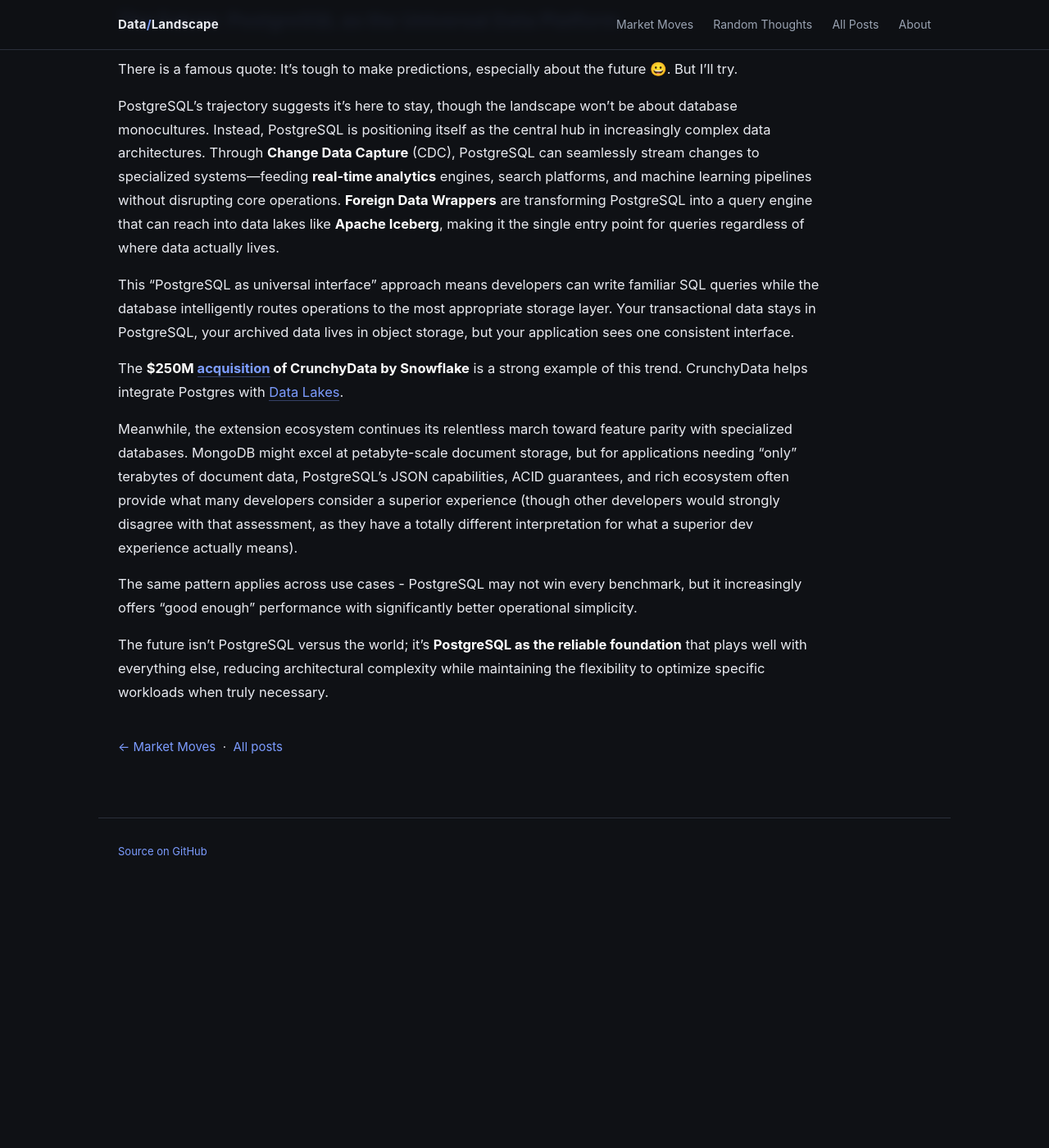
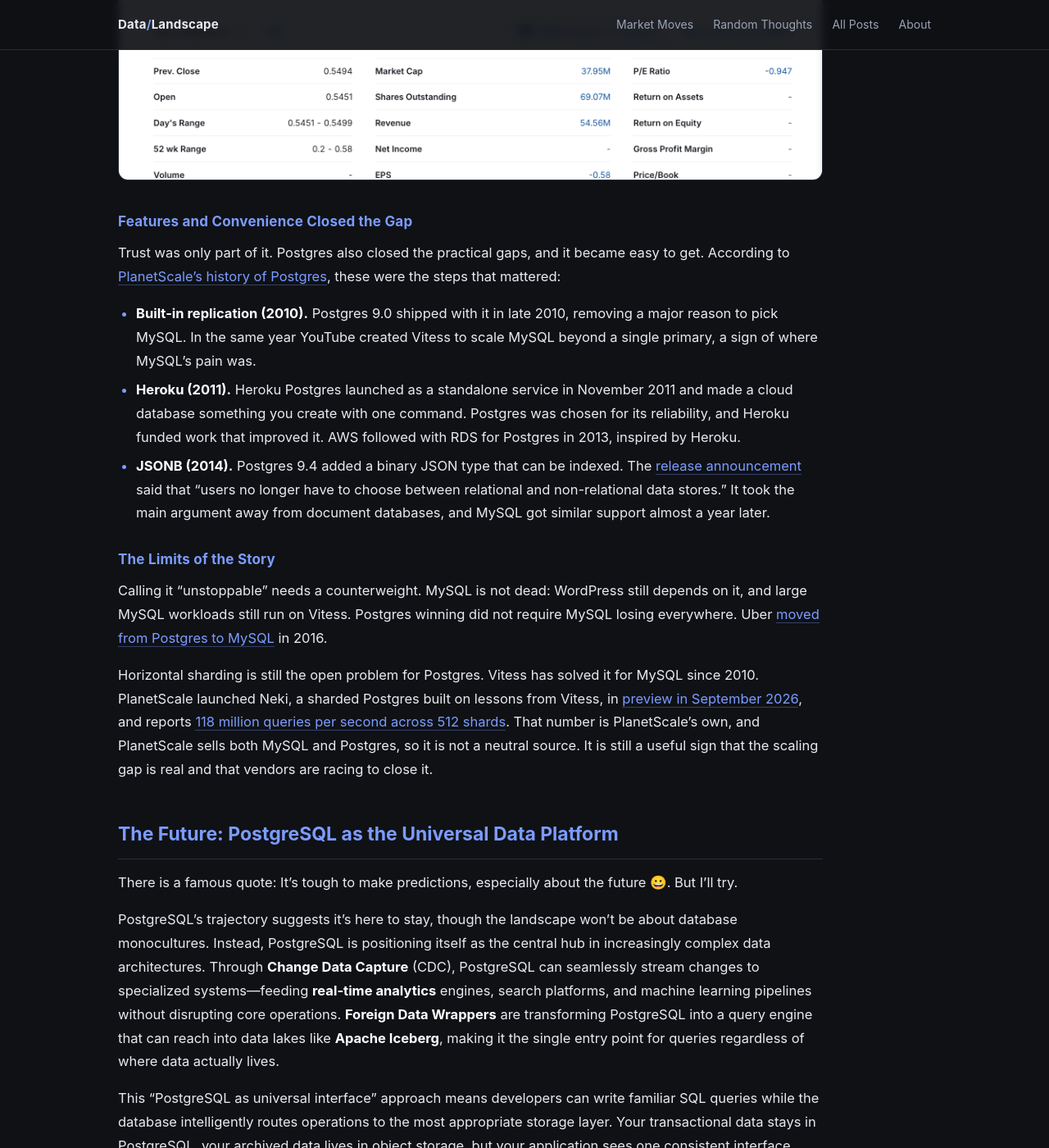
Before and after one commit to itayb-dt/data_landscape, a Jekyll site: the page built from blog_posts/random/014_RND_unstoppable_rise_of_postgresql.md, in a window 1280 px wide and 1400 px high, scrolled down 4323 px. Shown: the whole window at 82% size. Built offline with Jekyll 4.4.1, drawn with Linux system fonts in a browser that asks for light colours; before the commit the page ends 5421 px from its top, so only the background shows below that; some of the changed text lies outside the part shown.

Commit message:
Postgres article: fix stale facts, add adoption data, history and limits; show dates on Random Thoughts posts
Co-Authored-By: Claude Sonnet 5.5 <noreply@anthropic.com>

```diff
--- a/blog_posts/random/014_RND_unstoppable_rise_of_postgresql.md
+++ b/blog_posts/random/014_RND_unstoppable_rise_of_postgresql.md
@@ -1,21 +1,25 @@
 ---
 title: "The unstoppable rise of PostgreSQL"
 show_title: true
+published: 2026-10-28
 ---
-*Originally published on Substack on August 9, 2025: [The Unstoppable Rise of PostgreSQL](https://itaybraun.substack.com/p/the-unstoppable-rise-of-postgresql).*
-
 If you're building an application today, the question isn't if you should use a relational database, but which one. For a growing majority of developers, the answer is unequivocally PostgreSQL. Once considered a niche, academic database, PostgreSQL (or "PG") has surged to become the leading open-source relational database, leaving its rivals in the dust.
 
 ### A Strong Market Signal from the Database-as-a-Service Ecosystem
 How do we know PG is on top? Just follow the money. The ecosystem of companies providing PostgreSQL as a service (DBaaS) is exploding with investment and innovation, a phenomenon we don't see with any other database engine.
 
-- **[Neon](https://neon.com/)** built a cutting-edge serverless PostgreSQL platform and was [acquired](https://techcrunch.com/2025/05/14/databricks-to-buy-open-source-database-startup-neon-for-1b/) for a reported $1B by Databricks.
+- **[Neon](https://neon.com/)** built a cutting-edge serverless PostgreSQL platform and was [acquired](https://techcrunch.com/2025/05/14/databricks-to-buy-open-source-database-startup-neon-for-1b/) for a reported $1B by Databricks ([my analysis]({{ '/blog_posts/acq/015_ACQ_neon_by_databricks.html' | relative_url }})).
 - **[Crunchy Data](https://www.crunchydata.com/)**, a long-time enterprise PostgreSQL provider, was [acquired](https://techcrunch.com/2025/06/02/snowflake-to-acquire-database-startup-crunchy-data/) for a reported $250 million by Snowflake.
-- **[Supabase](https://supabase.com/)**, a Postgres development platform [raised $200M](https://techcrunch.com/2025/04/22/vibe-coding-helps-supabase-nab-200m-at-2b-valuation-just-seven-months-after-its-last-raise/) at staggering $2 billion valuation.
-- **PlanetScale**, a MySQL provider, recently announced it will now offer PostgreSQL, acknowledging overwhelming customer demand.
+- **[Supabase](https://supabase.com/)**, a Postgres development platform, [raised $200M](https://techcrunch.com/2025/04/22/vibe-coding-helps-supabase-nab-200m-at-2b-valuation-just-seven-months-after-its-last-raise/) at a $2 billion valuation in April 2025, then [$500M at $10.5 billion](https://www.orrick.com/en/News/2026/06/Supabase-Raises-500-Million-at-10-5-Billion-Valuation-to-Accelerate-Lead-in-Agentic-Infrastructure) in June 2026.
+- **PlanetScale**, long known for MySQL, announced PostgreSQL in July 2025 and made it [generally available](https://planetscale.com/blog/planetscale-for-postgres-is-generally-available) later that year, following customer demand.
 - **[TigerData](https://www.tigerdata.com/)** (AKA TimescaleDB) [raised $110M](https://www.tigerdata.com/blog/year-of-the-tiger-110-million-to-build-the-future-of-data-for-developers-worldwide) to build an analytics database based on Postgres.
 
 You simply don't see this level of venture-backed, high-growth activity around MySQL or any other open-source relational database. The market has spoken, and it's betting big on Postgres.
+
+### What Developers Say, and What Their Tools Pick
+Money is one signal. Usage is another. In the Stack Overflow Developer Survey, Postgres [passed MySQL in 2023](https://planetscale.com/blog/what-was-the-turning-point-for-postgres), 45.6% to 41.1% of all respondents, and in 2025 it had its [biggest one-year jump](https://survey.stackoverflow.co/2025/technology#1-databases), up 6.9 points. A survey measures stated preference, not what is actually running in production, so read it as a direction and not as a market share.
+
+There is a newer signal too. Preseason ranks the database choices made by LLMs: across [32,955 decisions](https://preseason.ai/rankings/devtools/database), Postgres is the preferred choice, with hosted services counted under the engine they run. I haven't verified how Preseason collects its data, but it matches what the agent platforms are building on.
 
 ### Understanding the Present Through the Past
 Analyzing PostgreSQL's current dominance is straightforward—the numbers don't lie. But understanding how we got here is the trickier and more interesting question. It's like a history lesson, tracing the convergence of technical innovation, licensing decisions, corporate missteps, and perfect timing that transformed an academic database into the foundation of modern applications. The present tells us what happened; the past tells us why.
@@ -66,6 +70,18 @@ Throughout this turmoil, the PostgreSQL project, with its stable, non-corporate,
 MariaDB Stock - It didn’t go well, unfortunately
 
 ![MariaDB stock price chart]({{ '/assets/images/mariadb-stock.png' | relative_url }})
+
+### Features and Convenience Closed the Gap
+Trust was only part of it. Postgres also closed the practical gaps, and it became easy to get. According to [PlanetScale's history of Postgres](https://planetscale.com/blog/what-was-the-turning-point-for-postgres), these were the steps that mattered:
+
+- **Built-in replication (2010).** Postgres 9.0 shipped with it in late 2010, removing a major reason to pick MySQL. In the same year YouTube created Vitess to scale MySQL beyond a single primary, a sign of where MySQL's pain was.
+- **Heroku (2011).** Heroku Postgres launched as a standalone service in November 2011 and made a cloud database something you create with one command. Postgres was chosen for its reliability, and Heroku funded work that improved it. AWS followed with RDS for Postgres in 2013, inspired by Heroku.
+- **JSONB (2014).** Postgres 9.4 added a binary JSON type that can be indexed. The [release announcement](https://www.postgresql.org/about/news/postgresql-94-increases-flexibility-scalability-and-performance-1557/) said that "users no longer have to choose between relational and non-relational data stores." It took the main argument away from document databases, and MySQL got similar support almost a year later.
+
+### The Limits of the Story
+Calling it "unstoppable" needs a counterweight. MySQL is not dead: WordPress still depends on it, and large MySQL workloads still run on Vitess. Postgres winning did not require MySQL losing everywhere. Uber [moved from Postgres to MySQL](https://www.uber.com/us/en/blog/postgres-to-mysql-migration/) in 2016.
+
+Horizontal sharding is still the open problem for Postgres. Vitess has solved it for MySQL since 2010. PlanetScale launched Neki, a sharded Postgres built on lessons from Vitess, in [preview in September 2026](https://neki.dev), and reports [118 million queries per second across 512 shards](https://planetscale.com/blog/118-million-queries-per-second-on-neki). That number is PlanetScale's own, and PlanetScale sells both MySQL and Postgres, so it is not a neutral source. It is still a useful sign that the scaling gap is real and that vendors are racing to close it.
 
 ## The Future: PostgreSQL as the Universal Data Platform
 There is a famous quote: It's tough to make predictions, especially about the future 😀. But I’ll try.
```
Also changed, not shown: other parts of blog_posts/random/014_RND_unstoppable_rise_of_postgresql.md (+2 -2 lines).
